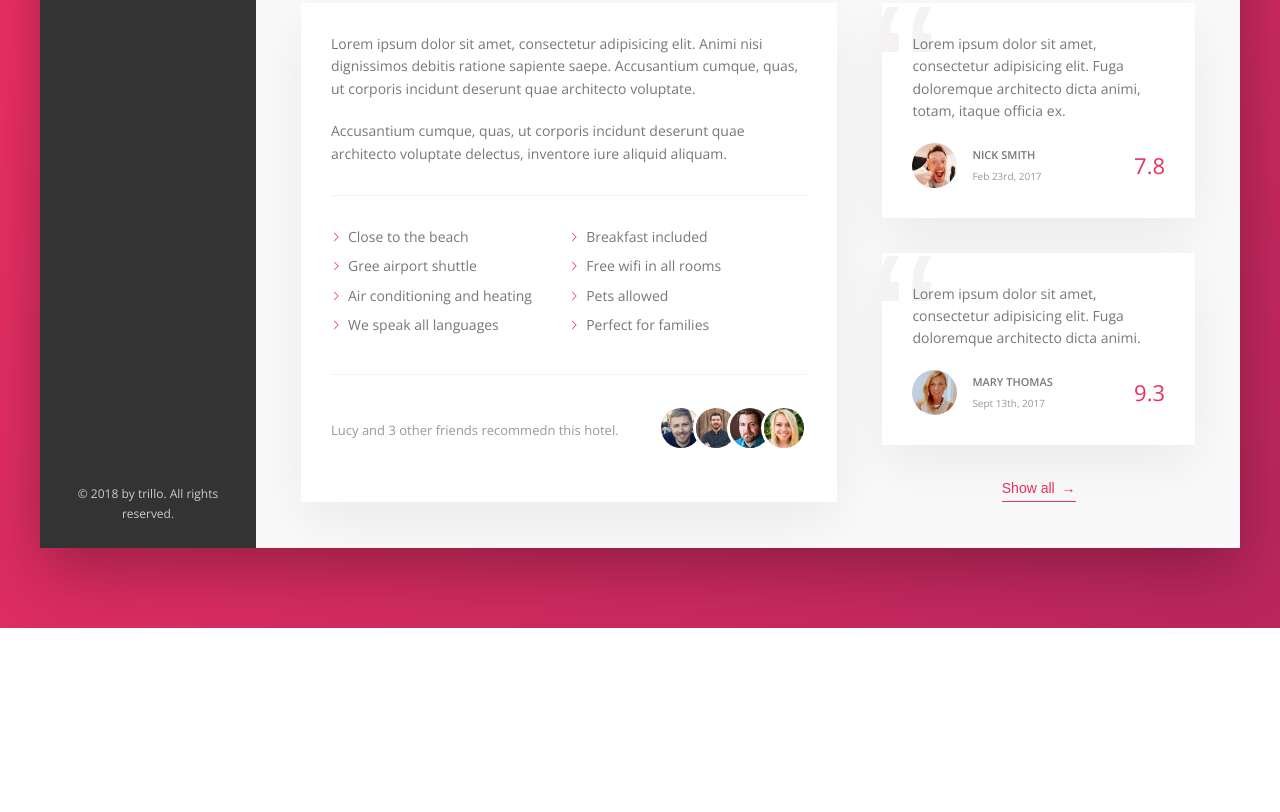
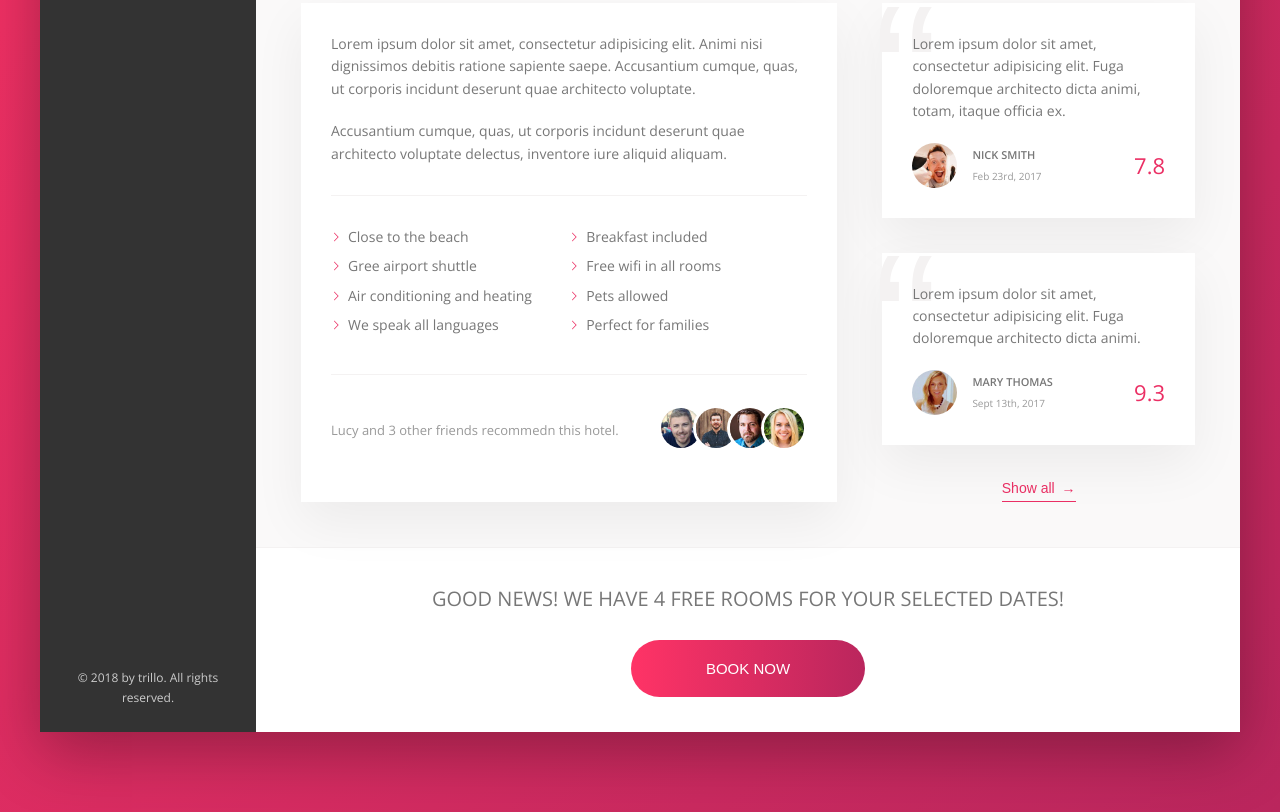
Before and after one commit to patrykpilek/Trillo, a website: page index.html in a window 1280 px wide. Shown: the part 644-1456 px from the top of the page. Before the commit the page ends 1272 px from the top, so only its background shows below. Drawn offline with nearby package versions, Linux system fonts and the light colour scheme.

Commit message:
building and styling the call to action (CTA) section.

```diff
--- a/index.html
+++ b/index.html
@@ -195,6 +195,16 @@
                             <button class="btn-inline">Show all <span>&rarr;</span></button>
                         </div>
                     </div>
+
+                    <div class="cta">
+                        <h2 class="cta__book-now">
+                            Good news! We have 4 free rooms for your selected dates!
+                        </h2>
+                        <button class="btn">
+                            <span class="btn__visible">Book now</span>
+                            <span class="btn__invisible">Only 4 rooms left</span>
+                        </button>
+                    </div>
                 </main>
             </div>
         </div>
--- a/sass/_components.scss
+++ b/sass/_components.scss
@@ -440,3 +440,67 @@
 		z-index: 1;
 	}
 }
+
+///////////////////////////////////////////////
+// CALL TO ACTION
+.cta {
+	padding: 3.5rem 0;
+	text-align: center;
+
+	&__book-now {
+		font-size: 2rem;
+		font-weight: 300;
+		text-transform: uppercase;
+		margin-bottom: 2.5rem;
+	}
+}
+
+///////////////////////////////////////////////
+// BUTTON
+.btn {
+	font-size: 1.5rem;
+	font-weight: 300;
+	text-transform: uppercase;
+	border-radius: 100px;
+	border: none;
+	background-image: linear-gradient(to right, var(--color-primary-light), var(--color-primary-dark));
+	color: #fff;
+	position: relative;
+	overflow: hidden;
+	cursor: pointer;
+
+	& > * {
+		display: inline-block;
+		height: 100%;
+		width: 100%;
+		transition: all .2s;
+	}
+
+	&__visible {
+		padding: 2rem 7.5rem;
+	}
+
+	&__invisible {
+		position: absolute;
+		padding: 2rem 0;
+		left: 0;
+		top: -100%;
+	}
+
+	&:hover {
+		background-image: linear-gradient(to left, var(--color-primary-light), var(--color-primary-dark));
+	}
+
+	&:hover &__visible  {
+		transform: translateY(100%)
+	}
+
+	&:hover &__invisible {
+		top: 0;
+	}
+
+	&:focus {
+		outline: none;
+		animation: pulsate 1s infinite;
+	}
+}
```
Also changed, not shown: css/style.css.
